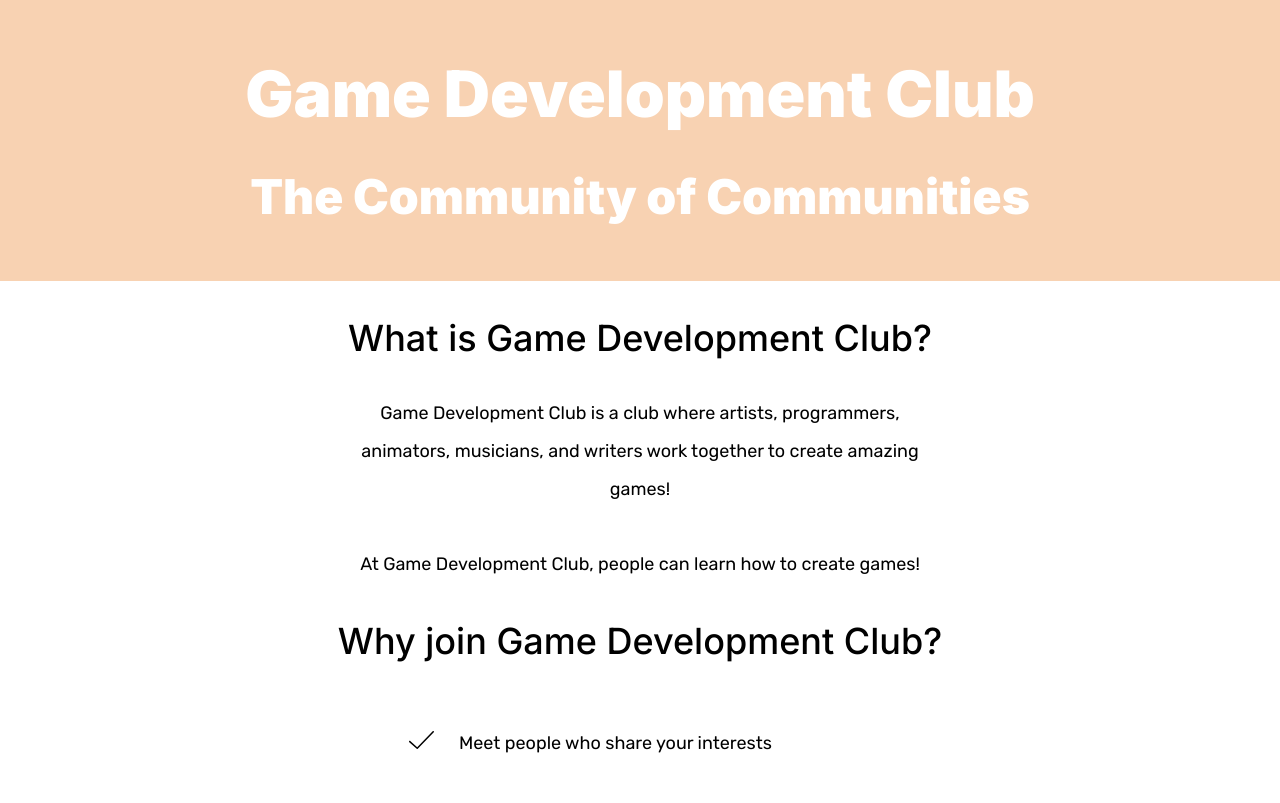
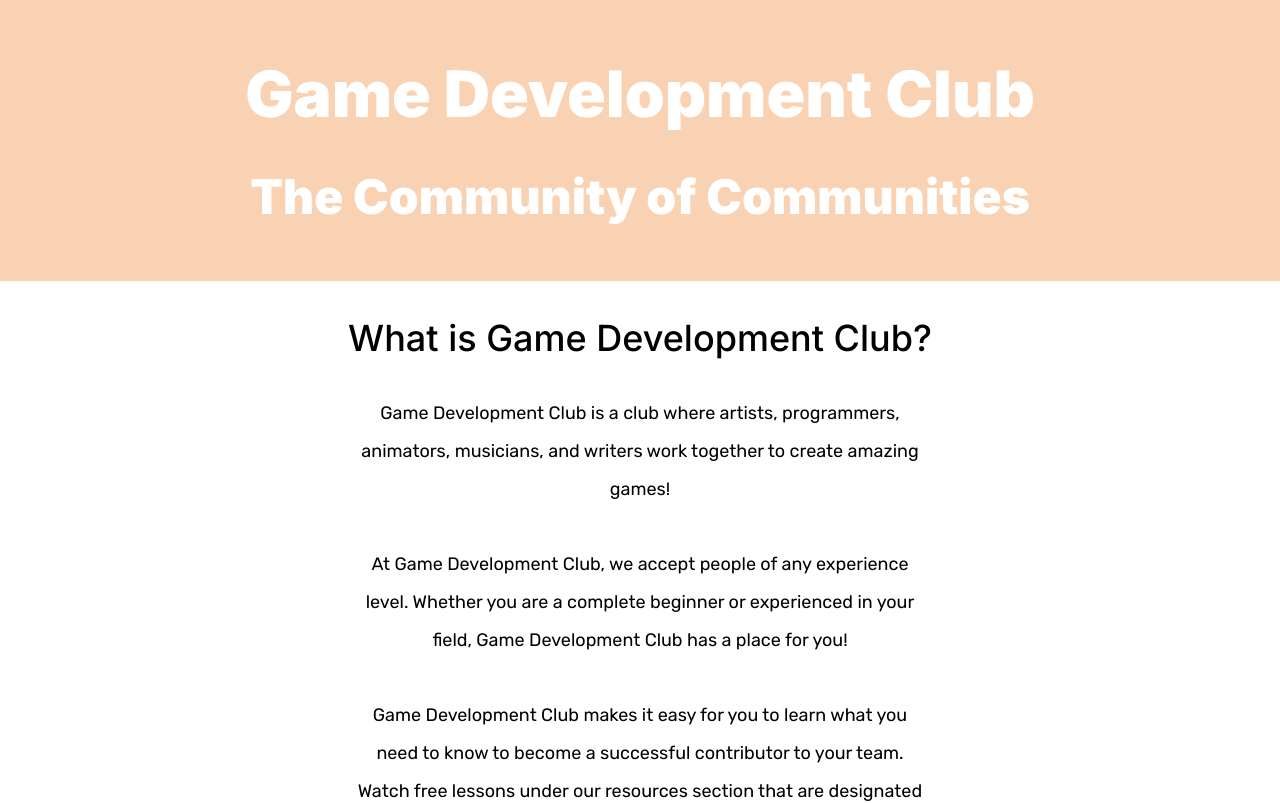
Before and after one commit to estebangarcia21/gdc-website, a React (Create React App) app in the folder website/: page / in a window 1280 px wide. Shown: the top 803 px of the page. Built offline with nearby package versions, Linux system fonts and the light colour scheme; the HTML template or start-up script is replaced by a standard one.

Commit message:
Changed description for musicians card

```diff
--- a/website/src/pages/Home.tsx
+++ b/website/src/pages/Home.tsx
@@ -1,4 +1,4 @@
-import * as easings from 'd3-ease';
+import * as easing from 'd3-ease';
 import React, { useState } from 'react';
 import { animated, useSpring } from 'react-spring';
 import VisibilitySensor from 'react-visibility-sensor';
@@ -13,7 +13,7 @@ interface CardProps {
     icon: string;
 }
 
-const Card: React.FC<CardProps> = (props) => {
+const Card: React.FC<CardProps> = props => {
     return (
         <div className='info-card'>
             <img src={props.icon} width='35px' height='35px' alt='Icon' />
@@ -26,7 +26,7 @@ const Card: React.FC<CardProps> = (props) => {
 };
 
 const Home: React.FC = () => {
-    const [loaded, setLoaded] = useState({
+    const [playedAnimations, setPlayedAnimations] = useState({
         joinTeamCards: false,
     });
 
@@ -37,31 +37,27 @@ const Home: React.FC = () => {
                 <h2>The Community of Communities</h2>
             </div>
 
-            <animated.div
-                style={useSpring({
-                    config: {
-                        delay: 250,
-                        duration: 1000,
-                        easing: easings.easeBack,
-                    },
-                    opacity: 1,
-                    from: { opacity: 0 },
-                })}
-            >
             <h3>What is Game Development Club?</h3>
 
             <div className='text-wrap'>
                 <p>
-                        Game Development Club is a club where artists,
-                        programmers, animators, musicians, and writers work
-                        together to create amazing games!
+                    Game Development Club is a club where artists, programmers,
+                    animators, musicians, and writers work together to create
+                    amazing games!
                     <br />
                     <br />
-                        At Game Development Club, people can learn how to create
-                        games!
+                    At Game Development Club, we accept people of any experience
+                    level. Whether you are a complete beginner or experienced in
+                    your field, Game Development Club has a place for you!
+                    <br />
+                    <br />
+                    Game Development Club makes it easy for you to learn what
+                    you need to know to become a successful contributor to your
+                    team. Watch free lessons under our resources section that
+                    are designated for your team and ask other members of your
+                    team for help when you get stuck or have a question!
                 </p>
             </div>
-            </animated.div>
 
             <h3>Why join Game Development Club?</h3>
 
@@ -69,18 +65,18 @@ const Home: React.FC = () => {
                 <ul>
                     <li>Meet people who share your interests</li>
                     <li>Grow in your field</li>
-                    <li>Experience a collaborative working enviornment</li>
+                    <li>Experience a collaborative working environment</li>
                     <li>Learn game development</li>
                 </ul>
             </div>
 
             <VisibilitySensor
                 partialVisibility
-                onChange={(isVisible) => {
+                onChange={isVisible => {
                     if (!isVisible) return;
 
-                    setLoaded({
-                        ...loaded,
+                    setPlayedAnimations({
+                        ...playedAnimations,
                         joinTeamCards: true,
                     });
                 }}
@@ -89,16 +85,17 @@ const Home: React.FC = () => {
                     style={useSpring({
                         config: {
                             duration: 500,
-                            easing: easings.easeCubic,
+                            easing: easing.easeCubic,
                         },
-                        opacity: loaded.joinTeamCards ? 1 : 0,
-                        transform: loaded.joinTeamCards
+                        opacity: playedAnimations.joinTeamCards ? 1 : 0,
+                        transform: playedAnimations.joinTeamCards
                             ? 'translateY(0px)'
                             : 'translateY(50px)',
                     })}
                 >
                     <div className='background-b'>
-                        <h4>Join a Team</h4>
+                        <h4>Ready to join?</h4>
+                        <h4>Join team...</h4>
 
                         <div id='info-cards-container'>
                             <Card title='Programmers' icon={programming_svg}>
@@ -117,13 +114,12 @@ const Home: React.FC = () => {
                                 animations.
                             </Card>
                             <Card title='Writers' icon={writers_svg}>
-                                Layout layout the story of our games!
-                                Communicate with club members to create amazing
-                                stories!
+                                Layout the story of our games! Communicate with
+                                club members to create amazing stories!
                             </Card>
                             <Card title='Musicians' icon={music_svg}>
                                 Produce inspiring music that captures the
-                                feeling and emotion of the game environment.
+                                feeling and emotion of the game scene.
                             </Card>
                         </div>
                     </div>
```
Lines whose indentation alone changed are shown as unchanged.
